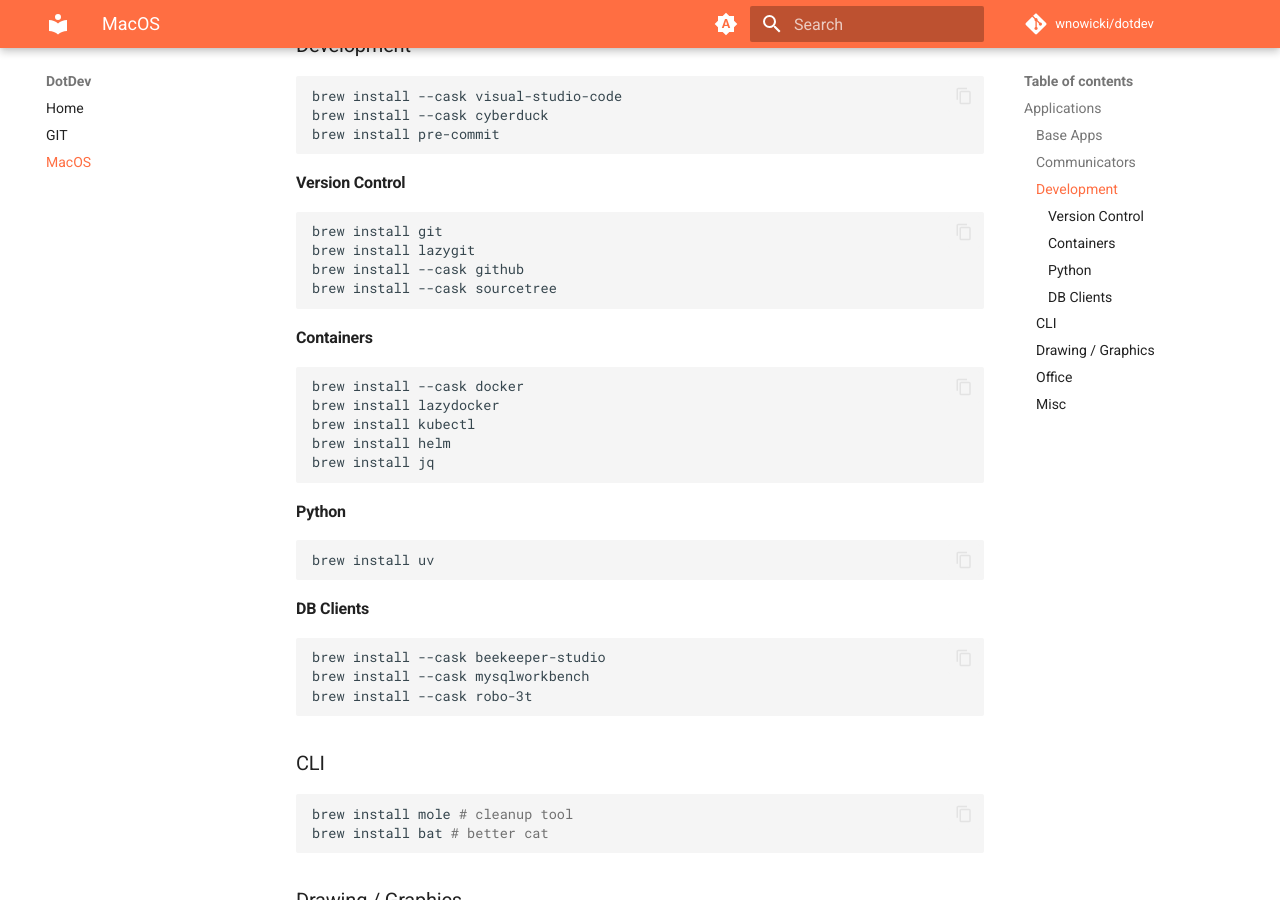
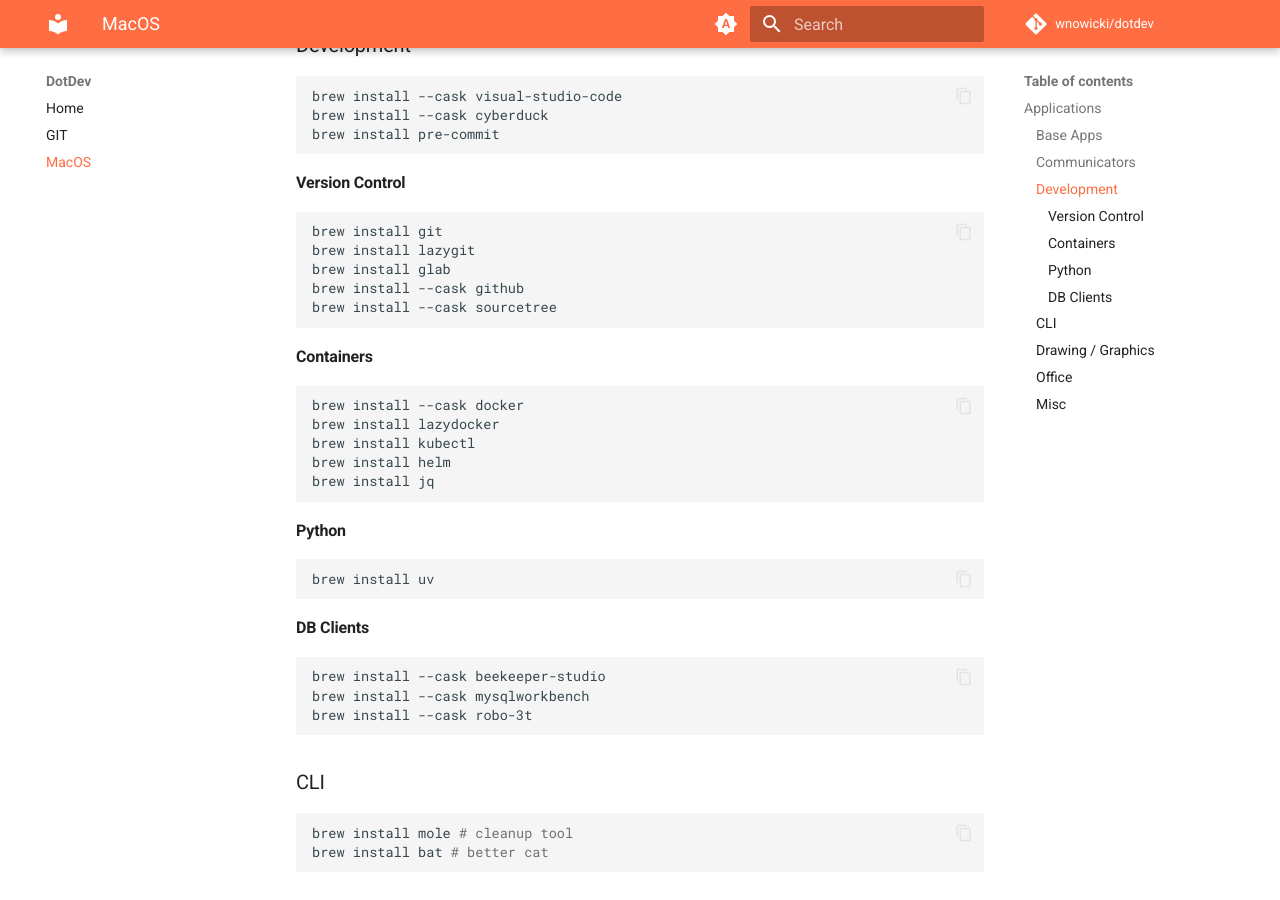
Before and after one commit to wnowicki/dotdev, an MkDocs documentation site: the page built from docs/macos.md, in a window 1280 px wide and 900 px high, scrolled down 763 px. Built offline with MkDocs 1.6.1 and Material for MkDocs 9.7.7, drawn with Linux system fonts in a browser that asks for light colours; comment, search, counter and statistics services are not loaded.

Commit message:
Update macos.md

````diff
--- a/docs/macos.md
+++ b/docs/macos.md
@@ -44,6 +44,7 @@ brew install pre-commit
 ```sh
 brew install git
 brew install lazygit
+brew install glab
 brew install --cask github
 brew install --cask sourcetree
 ```
````
